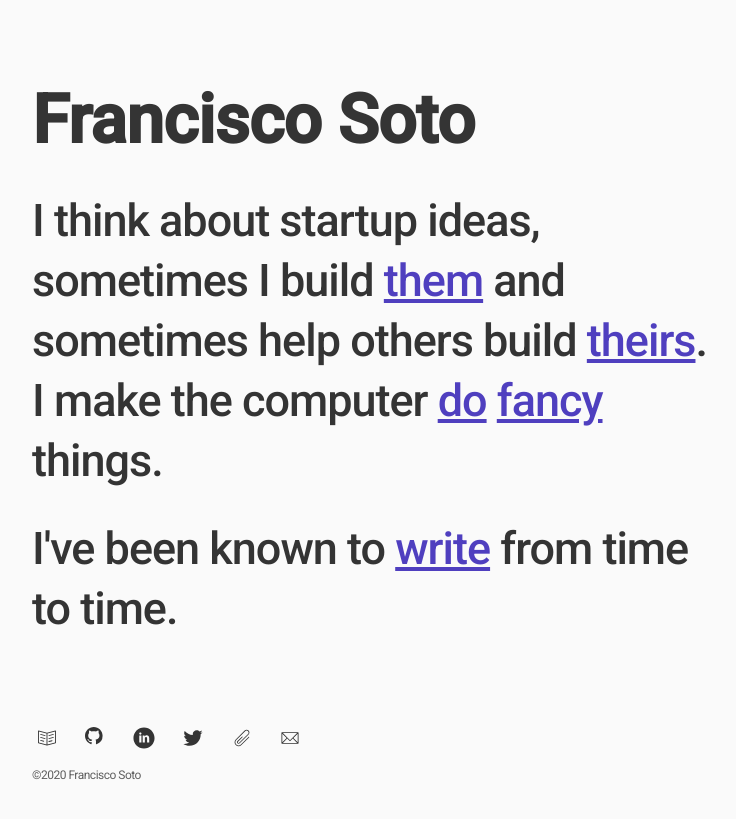
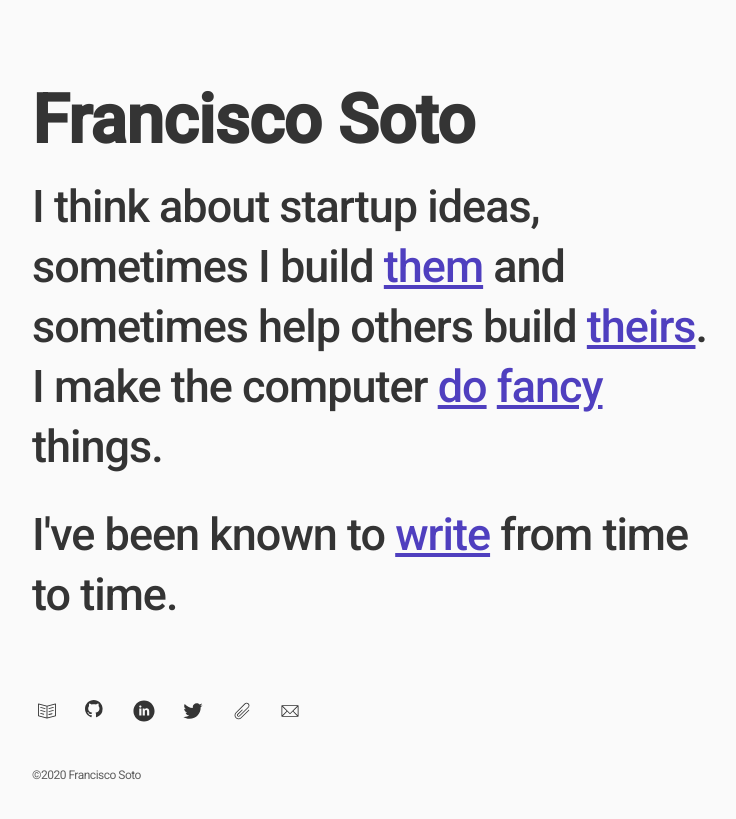
Before and after one commit to ebobby/blog, a Jekyll site: the page index.html, which Jekyll copies as it is, in a window 1280 px wide. Shown: the top 819 px of the page, without its empty margins (96-832 px from the left). Built offline with Jekyll 4.4.1, drawn with Linux system fonts in a browser that asks for light colours.

Commit message:
Fix text overlapping issues

```diff
--- a/css/me.css
+++ b/css/me.css
@@ -124,7 +124,7 @@
 
 .fs-me {
     padding: 10vh 10vw;
-    overflow: hidden;
+    /*overflow: hidden;*/
     position: absolute;
     z-index: 1000; }
 @media (max-width: 500px) {
@@ -147,12 +147,12 @@
 .logo {
     font-size: 1.5em;
     font-weight: bolder;
-    -webkit-box-flex: 1;
-    -webkit-flex: 1 1 auto;
+    /*-webkit-box-flex: 1;
+    -webkit-flex: 1 1 auto;*/
     flex: 1 1 auto;
-    display: -webkit-box;
+    /*display: -webkit-box;
     display: -webkit-flex;
-    display: flex;
+    display: flex;*/
     -webkit-box-orient: vertical;
     -webkit-box-direction: normal;
     -webkit-flex-direction: column;
@@ -173,9 +173,9 @@
     -webkit-box-flex: 1;
     -webkit-flex: 1 1 auto;
     flex: 1 1 auto;
-    display: -webkit-box;
+    /*display: -webkit-box;
     display: -webkit-flex;
-    display: flex;
+    display: flex;*/
     -webkit-box-orient: vertical;
     -webkit-box-direction: normal;
     -webkit-flex-direction: column;
@@ -204,9 +204,9 @@
     -webkit-box-flex: 1;
     -webkit-flex: 1 1 auto;
     flex: 1 1 auto;
-    display: -webkit-box;
+    /*display: -webkit-box;
     display: -webkit-flex;
-    display: flex;
+    display: flex;*/
     -webkit-box-orient: vertical;
     -webkit-box-direction: normal;
     -webkit-flex-direction: column;
```
